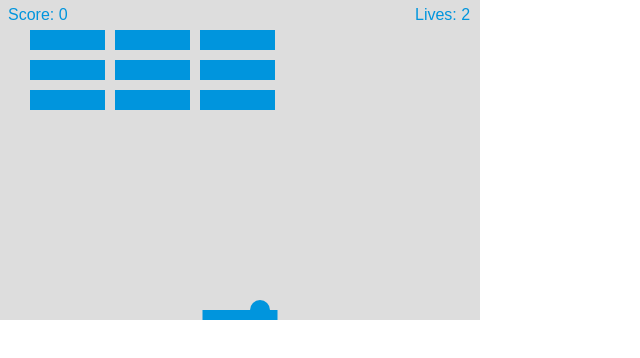
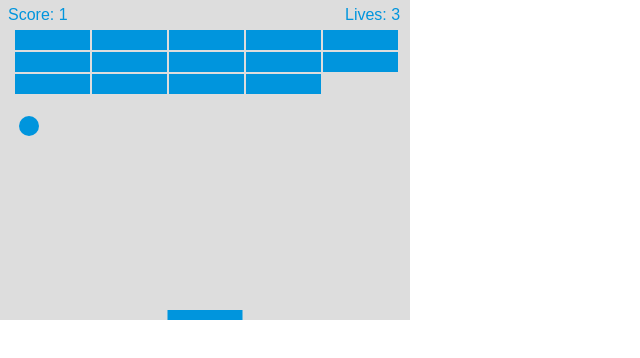
Before and after one commit to technbuzz/breakout-game, a website: page canvas/index.html in a window 1280 px wide. Shown: the whole page, without its empty margins (0-640 px from the left). Drawn offline with Linux system fonts and the light colour scheme.

Commit message:
improved basic game xp with bricks and canvas width

```diff
--- a/canvas/game.js
+++ b/canvas/game.js
@@ -15,12 +15,12 @@ let leftPressed = false;
 let rightPressed = false;
 
 const brickRowCount = 3;
-const brickColumnCount = 3;
+const brickColumnCount = 5;
 const brickWidth = 75;
 const brickHeight = 20;
-const brickPadding = 10;
+const brickPadding = 2;
 const brickOffsetTop = 30;
-const brickOffsetLeft = 30;
+const brickOffsetLeft = 15;
 
 let score = 0;
 let lives = 3;
--- a/canvas/index.html
+++ b/canvas/index.html
@@ -9,7 +9,7 @@
 	</style>
 </head>
 <body>
-	<canvas id="myCanvas" width="480" height="320"></canvas>
+	<canvas id="myCanvas" width="410" height="320"></canvas>
   <script src="game.js"></script>
 </body>
 </html>
```
